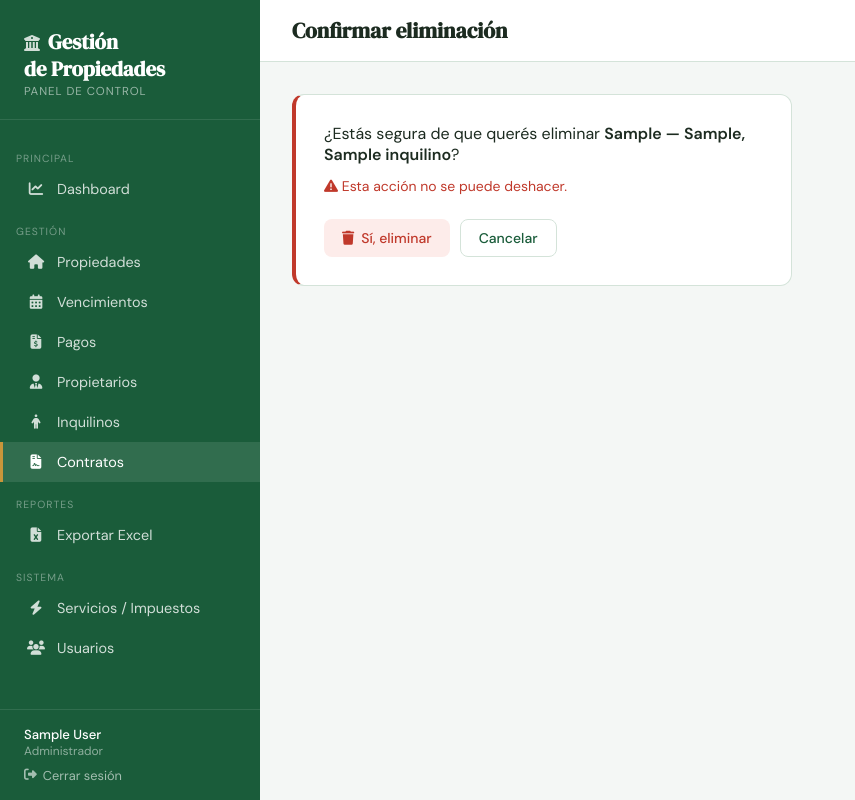
After one commit to noroestenutricionsrl-coder/propiedades-app, a Django app: page /contratos/1/eliminar/ in a window 1280 px wide. The commit adds this page. Shown: the whole page, without its empty margins (0-855 px from the left). Run offline with Django 5.2, Linux system fonts and the light colour scheme; a user stored in the database is signed in; tables that the repository leaves empty hold one stand-in row (values such as "Sample post").

Commit message:
agregar editar y eliminar en todas las secciones

```diff
--- a/core/views.py
+++ b/core/views.py
@@ -689,3 +689,84 @@ def servicio_eliminar(request, pk):
         servicio.delete()
         return redirect('servicios_lista')
     return render(request, 'core/servicio_confirmar_eliminar.html', {'servicio': servicio})
+
+
+# ============ ELIMINAR PROPIEDADES, INQUILINOS, VENCIMIENTOS, CONTRATOS ============
+
+@login_required
+def propiedad_eliminar(request, pk):
+    if request.user.perfil.rol == 'consulta':
+        return redirect('propiedades_lista')
+    propiedad = get_object_or_404(Propiedad, pk=pk)
+    if request.method == 'POST':
+        propiedad.delete()
+        return redirect('propiedades_lista')
+    return render(request, 'core/confirmar_eliminar.html', {
+        'objeto': propiedad.domicilio,
+        'tipo': 'la propiedad',
+        'volver': 'propiedades_lista',
+    })
+
+
+@login_required
+def inquilino_eliminar(request, pk):
+    if request.user.perfil.rol == 'consulta':
+        return redirect('inquilinos_lista')
+    inquilino = get_object_or_404(Inquilino, pk=pk)
+    if request.method == 'POST':
+        inquilino.delete()
+        return redirect('inquilinos_lista')
+    return render(request, 'core/confirmar_eliminar.html', {
+        'objeto': str(inquilino),
+        'tipo': 'el inquilino',
+        'volver': 'inquilinos_lista',
+    })
+
+
+@login_required
+def vencimiento_editar(request, pk):
+    from .forms import VencimientoForm
+    vencimiento = get_object_or_404(Vencimiento, pk=pk)
+    if request.user.perfil.rol == 'consulta':
+        return redirect('vencimientos_lista')
+    if request.method == 'POST':
+        form = VencimientoForm(request.POST, instance=vencimiento)
+        if form.is_valid():
+            form.save()
+            return redirect('vencimientos_lista')
+    else:
+        form = VencimientoForm(instance=vencimiento)
+    return render(request, 'core/form_generico.html', {
+        'form': form, 'titulo': 'Editar Vencimiento', 'volver': 'vencimientos_lista'
+    })
+
+
+@login_required
+def vencimiento_eliminar(request, pk):
+    if request.user.perfil.rol == 'consulta':
+        return redirect('vencimientos_lista')
+    vencimiento = get_object_or_404(Vencimiento, pk=pk)
+    propiedad_pk = vencimiento.propiedad_servicio.propiedad.pk
+    if request.method == 'POST':
+        vencimiento.delete()
+        return redirect('vencimientos_lista')
+    return render(request, 'core/confirmar_eliminar.html', {
+        'objeto': f'{vencimiento.propiedad_servicio.propiedad.domicilio} — {vencimiento.propiedad_servicio.servicio.nombre} ({vencimiento.fecha_vencimiento.strftime("%d/%m/%Y")})',
+        'tipo': 'el vencimiento',
+        'volver': 'vencimientos_lista',
+    })
+
+
+@login_required
+def contrato_eliminar(request, pk):
+    if request.user.perfil.rol == 'consulta':
+        return redirect('contratos_lista')
+    contrato = get_object_or_404(Contrato, pk=pk)
+    if request.method == 'POST':
+        contrato.delete()
+        return redirect('contratos_lista')
+    return render(request, 'core/confirmar_eliminar.html', {
+        'objeto': f'{contrato.propiedad.domicilio} — {contrato.inquilino}',
+        'tipo': 'el contrato',
+        'volver': 'contratos_lista',
+    })
--- a/propiedades_app/urls.py
+++ b/propiedades_app/urls.py
@@ -14,12 +14,15 @@ urlpatterns = [
     path('propiedades/nueva/', views.propiedad_crear, name='propiedad_crear'),
     path('propiedades/<int:pk>/', views.propiedad_detalle, name='propiedad_detalle'),
     path('propiedades/<int:pk>/editar/', views.propiedad_editar, name='propiedad_editar'),
+    path('propiedades/<int:pk>/eliminar/', views.propiedad_eliminar, name='propiedad_eliminar'),
     path('propiedades/<int:propiedad_pk>/servicio/', views.servicio_agregar, name='servicio_agregar'),
     path('propiedades/<int:propiedad_pk>/titular/', views.titular_agregar, name='titular_agregar'),
     path('propiedades/<int:propiedad_pk>/vencimiento/', views.vencimiento_crear, name='vencimiento_crear_propiedad'),
     path('propiedades/<int:propiedad_pk>/contrato/', views.contrato_crear, name='contrato_crear_propiedad'),
     path('vencimientos/', views.vencimientos_lista, name='vencimientos_lista'),
     path('vencimientos/nuevo/', views.vencimiento_crear, name='vencimiento_crear'),
+    path('vencimientos/<int:pk>/editar/', views.vencimiento_editar, name='vencimiento_editar'),
+    path('vencimientos/<int:pk>/eliminar/', views.vencimiento_eliminar, name='vencimiento_eliminar'),
     path('vencimientos/<int:vencimiento_id>/pagar/', views.registrar_pago, name='registrar_pago'),
     path('servicios/', views.servicios_lista, name='servicios_lista'),
     path('servicios/nuevo/', views.servicio_crear, name='servicio_crear'),
@@ -28,12 +31,14 @@ urlpatterns = [
     path('inquilinos/', views.inquilinos_lista, name='inquilinos_lista'),
     path('inquilinos/nuevo/', views.inquilino_crear, name='inquilino_crear'),
     path('inquilinos/<int:pk>/editar/', views.inquilino_editar, name='inquilino_editar'),
+    path('inquilinos/<int:pk>/eliminar/', views.inquilino_eliminar, name='inquilino_eliminar'),
     path('contratos/', views.contratos_lista, name='contratos_lista'),
     path('contratos/nuevo/', views.contrato_crear, name='contrato_crear'),
     path('contratos/<int:pk>/editar/', views.contrato_editar, name='contrato_editar'),
-    path('pagos/', views.pagos_lista, name='pagos_lista'),
+    path('contratos/<int:pk>/eliminar/', views.contrato_eliminar, name='contrato_eliminar'),
     path('alertas/enviar/', views.enviar_alertas_view, name='enviar_alertas'),
     path('exportar/', views.exportar_excel, name='exportar_excel'),
+    path('pagos/', views.pagos_lista, name='pagos_lista'),
     path('usuarios/', views.usuarios_lista, name='usuarios_lista'),
     path('usuarios/nuevo/', views.usuario_crear, name='usuario_crear'),
     path('usuarios/<int:pk>/editar/', views.usuario_editar, name='usuario_editar'),
--- /dev/null
+++ b/templates/core/confirmar_eliminar.html
@@ -0,0 +1,22 @@
+{% extends 'core/base.html' %}
+{% block title %}Confirmar eliminación{% endblock %}
+{% block page_title %}Confirmar eliminación{% endblock %}
+{% block content %}
+<div style="max-width:500px">
+  <div class="card" style="border-left:4px solid #c0392b">
+    <div class="card-body" style="padding:28px">
+      <p style="font-size:1rem;margin-bottom:12px">
+        ¿Estás segura de que querés eliminar <strong>{{ objeto }}</strong>?
+      </p>
+      <p style="color:#c0392b;font-size:0.875rem;margin-bottom:24px">
+        <i class="fa-solid fa-triangle-exclamation"></i> Esta acción no se puede deshacer.
+      </p>
+      <form method="post" style="display:flex;gap:10px">
+        {% csrf_token %}
+        <button type="submit" class="btn btn-danger"><i class="fa-solid fa-trash"></i> Sí, eliminar</button>
+        <a href="{% url volver %}" class="btn btn-secondary">Cancelar</a>
+      </form>
+    </div>
+  </div>
+</div>
+{% endblock %}
--- a/templates/core/contratos_lista.html
+++ b/templates/core/contratos_lista.html
@@ -45,6 +45,7 @@
       <td>
         {% if request.user.perfil.rol != 'consulta' %}
         <a href="{% url 'contrato_editar' c.pk %}" class="btn btn-secondary btn-sm"><i class="fa-solid fa-pen"></i></a>
+          <a href="{% url 'contrato_eliminar' c.pk %}" class="btn btn-danger btn-sm"><i class="fa-solid fa-trash"></i></a>
         {% endif %}
       </td>
     </tr>
--- a/templates/core/inquilinos_lista.html
+++ b/templates/core/inquilinos_lista.html
@@ -23,6 +23,7 @@
       <td>
         {% if request.user.perfil.rol != 'consulta' %}
         <a href="{% url 'inquilino_editar' i.pk %}" class="btn btn-secondary btn-sm"><i class="fa-solid fa-pen"></i> Editar</a>
+        <a href="{% url 'inquilino_eliminar' i.pk %}" class="btn btn-danger btn-sm"><i class="fa-solid fa-trash"></i></a>
         {% endif %}
       </td>
     </tr>
```
Also changed, not shown: templates/core/propiedades_lista.html (+6 -1 lines).
